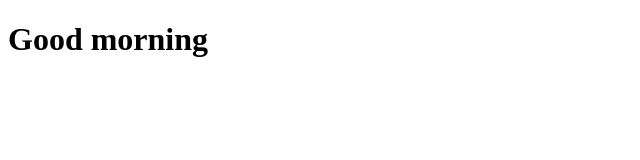
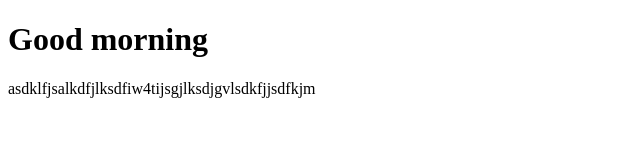
Before and after one commit to mushfiqur-rahman-naim/my-seventh-repo, a plain HTML site: page index.html in a window 1280 px wide. Shown: the whole page, without its empty margins (0-640 px from the left). Drawn offline with Linux system fonts and the light colour scheme.

Commit message:
seventh commit

```diff
--- a/index.html
+++ b/index.html
@@ -8,5 +8,6 @@
 </head>
 <body>
     <h1>Good morning</h1>
+    <p>asdklfjsalkdfjlksdfiw4tijsgjlksdjgvlsdkfjjsdfkjm</p>
 </body>
 </html>
```
